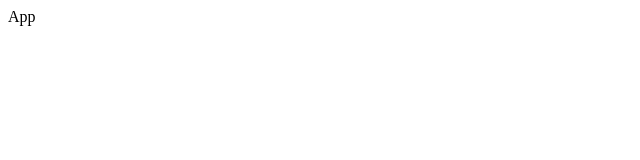
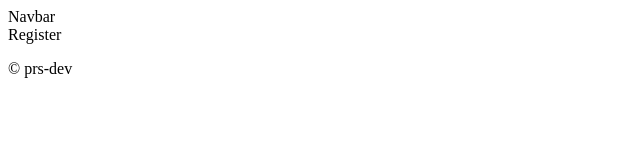
Before and after one commit to prs-dev/ai-job-assistant, a React (Vite) app in the folder client/: page /register in a window 1280 px wide. Shown: the top 160 px of the page, without its empty margins (0-640 px from the left). Built offline with nearby package versions, Linux system fonts and the light colour scheme.

Commit message:
started client, made layout, no styling

```diff
--- a/client/src/App.jsx
+++ b/client/src/App.jsx
@@ -1,8 +1,23 @@
-import React from 'react'
+import { BrowserRouter as Router, Routes, Route } from "react-router-dom"
+import Layout from './Layout'
+import Dashboard from './Dashboard'
+import ProtectedRoute from "./ProtectedRoute"
+import Login from './Login'
+import Register from './Register'
 
 const App = () => {
   return (
-    <div>App</div>
+    <Router>
+      <Routes>
+        <Route element={<Layout />}>
+          <Route path="/login" element={<Login />} />
+          <Route path="/register" element={<Register />} />
+          <Route element={<ProtectedRoute />}>
+            <Route path="/" element={<Dashboard />} />
+          </Route>
+        </Route>
+      </Routes>
+    </Router>
   )
 }
 
--- a/client/src/Layout.jsx
+++ b/client/src/Layout.jsx
@@ -0,0 +1,20 @@
+import {Outlet, Navigate} from 'react-router-dom'
+import Navbar from './Navbar'
+
+const Layout = () => {
+    return (
+        <>
+            <nav>
+                <Navbar />
+            </nav>
+            <main>
+                <Outlet />
+            </main>
+            <footer>
+                <p>&#169; prs-dev</p>
+            </footer>
+        </>
+    )
+}
+
+export default Layout
--- /dev/null
+++ b/client/src/ProtectedRoute.jsx
@@ -0,0 +1,8 @@
+import {Outlet, Navigate} from 'react-router-dom'
+
+const ProtectedRoute = () => {
+    const token = false
+  return token ? <Outlet /> : <Navigate to='/login' />
+}
+
+export default ProtectedRoute
--- a/package.json
+++ b/package.json
@@ -3,7 +3,8 @@
   "version": "1.0.0",
   "main": "server.js",
   "scripts": {
-    "server": "nodemon server/server.js"
+    "server": "nodemon server/server.js",
+    "client": "npm run dev --prefix client"
   },
   "author": "prs",
   "license": "ISC",
```
